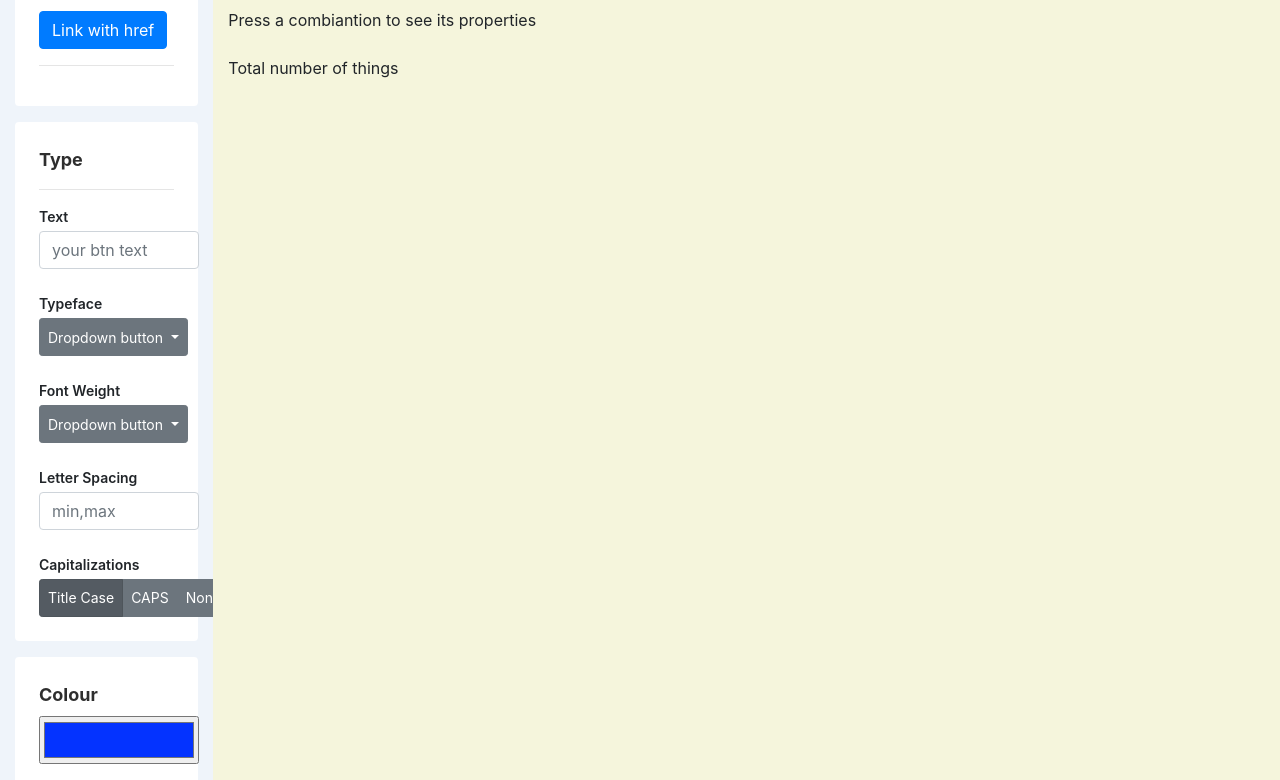
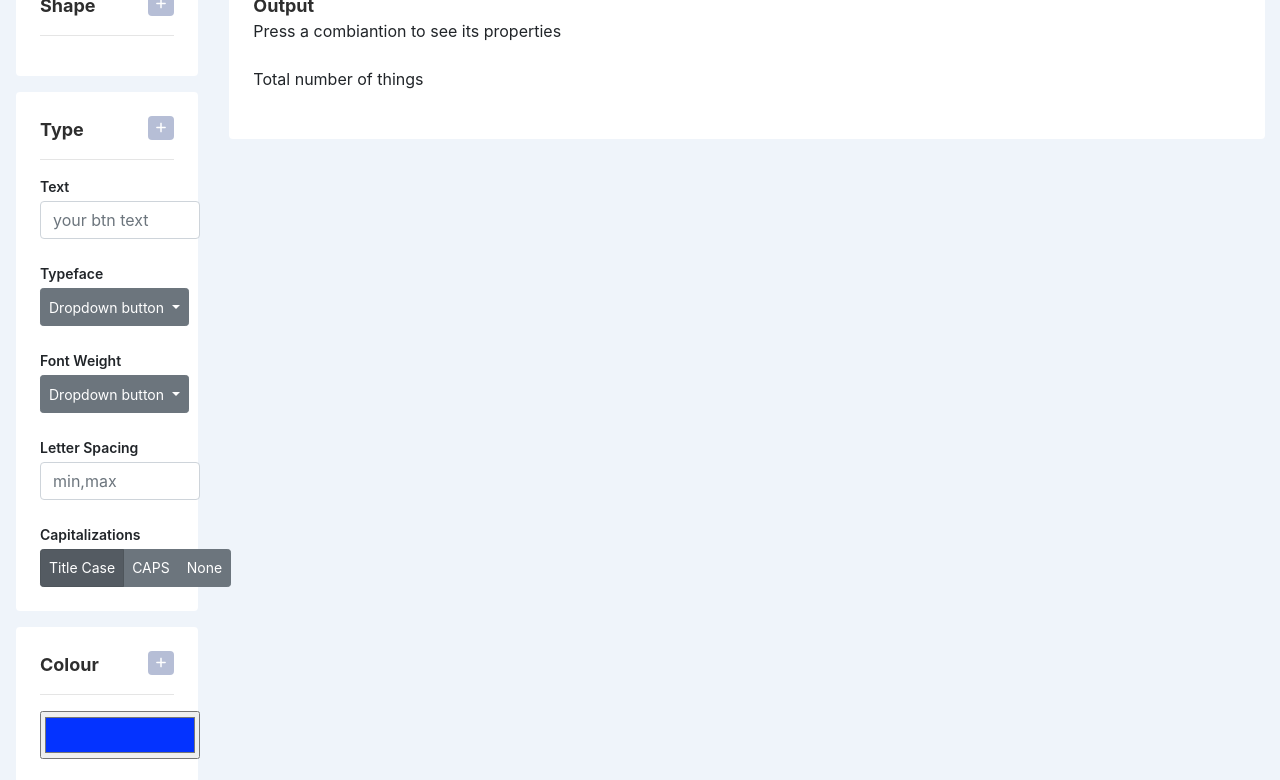
Before and after one commit to chaos-machine/chaos-machine.github.io, a plain HTML site: page WebIdea/index.html in a window 1280 px wide. Shown: the part 64-844 px from the top of the page. Drawn offline with nearby package versions, Linux system fonts and the light colour scheme.

Commit message:
changed UI

```diff
--- a/WebIdea/index.html
+++ b/WebIdea/index.html
@@ -3,6 +3,7 @@
 <head>
     <link rel="stylesheet" href="https://maxcdn.bootstrapcdn.com/bootstrap/4.0.0/css/bootstrap.min.css" integrity="sha384-Gn5384xqQ1aoWXA+058RXPxPg6fy4IWvTNh0E263XmFcJlSAwiGgFAW/dAiS6JXm" crossorigin="anonymous">
     <link rel="stylesheet" type="text/css" href="stylesheet.css">
+    <script src="https://kit.fontawesome.com/bb876be28f.js" crossorigin="anonymous"></script>
     <script src="https://ajax.googleapis.com/ajax/libs/jquery/3.4.1/jquery.js"></script>
     <meta charset="utf-8" />
     <title></title>
@@ -15,14 +16,14 @@
         <div class="row">
 
             <!-- Parameter area-->
-            <div class="col-md-2">
+            <div class="col-md-2 col-xs-4">
 
                 <!-- Shape parameters-->
                 <div class="cp">
                     <p class="space-small prop-big-header">Shape</p>
-                    <a class="btn btn-primary" data-toggle="collapse" href="#collapseExample" role="button" aria-expanded="false" aria-controls="collapseExample">
-                        Link with href
-                    </a>
+
+                        <i id="btn-expandable" class="fas fa-plus btn-icon" data-toggle="collapse" data-target="#collapseExample"
+                           aria-expanded="false" aria-controls="collapseExample"></i>
                     <hr>
 
                     <div class="collapse" id="collapseExample">
@@ -55,6 +56,9 @@
                         <!-- Type parameters-->
                 <div class="cp">
                     <p class="space-small prop-big-header">Type</p>
+
+                    <i id="btn-expandable" class="fas fa-plus btn-icon" data-toggle="collapse" data-target="#collapseExample"
+                       aria-expanded="false" aria-controls="collapseExample"></i>
                     <hr>
                     <p class="space-xsmall prop-header">Text</p>
                     <input type="email" class="form-control form space-default" id="button_text" aria-describedby="emailHelp" placeholder="your btn text">
@@ -107,6 +111,9 @@
                 <div class="cp">
                     <p class="space-small prop-big-header">Colour</p>
 
+                    <i id="btn-expandable" class="fas fa-plus btn-icon" data-toggle="collapse" data-target="#collapseExample"
+                       aria-expanded="false" aria-controls="collapseExample"></i>
+                    <hr />
                     <input id="picker" class="color-picker" type="color" value="#0433FF" />
                 </div>
 
@@ -116,15 +123,17 @@
                     </div>
 
                 <!-- Output area starts in here-->
-                <div class="col-md-10" style="background-color:beige">
+            <div class="col-md-10 col-xs-8">
 
-                    <h1 class="space-default">Output</h1>
+                <div id="output-area" class="cp">
+                    <p class="space-small prop-big-header">Output</p>
+                    <h />
 
                     <p class="space-default" id="output-text">Press a combiantion to see its properties</p>
 
                     <p class="space-default" id="total-no-text">Total number of things</p>
 
-
+                </div>
                 </div>
             </div>
 
--- a/WebIdea/index.js
+++ b/WebIdea/index.js
@@ -24,7 +24,7 @@ var capitalization = "capitalization";
 var corner_radius, color;
 
 /*this is where the button is placed in html*/
-let container = document.querySelector('.col-md-10');
+let container = document.querySelector('#output-area');
 
 
 
@@ -33,7 +33,20 @@ $(document).ready(function () {
     $('[data-toggle="popover"]').popover();
 });
 
+$('#btn-expandable').click(function () {
+    $(this).css('transform', 'rotate(180deg)');
 
+    if ($(this).hasClass('fas fa-plus')) {
+        $(this).removeClass("fas fa-plus");
+        $(this).addClass("fas fa-minus");
+    }
+
+    else {
+        $(this).removeClass("fas fa-minus");
+        $(this).addClass("fas fa-plus");
+    }
+
+});
 
 color_picker.on('input', function () {
     initial_color = this.value;
--- a/WebIdea/stylesheet.css
+++ b/WebIdea/stylesheet.css
@@ -69,6 +69,7 @@
 }
 
 .prop-big-header {
+    display:inline;
     font-size: 18px;
     font-weight: 600;
     font-weight:bolder;
@@ -82,7 +83,7 @@
     color: var(--secondary-font);
 }
 
-.col-md-9, .col-md-3 {
+.col-md-10, .col-md-2 {
     padding-top: 1rem;
     padding-left: 1rem;
 }
@@ -105,3 +106,14 @@
     height: 60px; /* Set the fixed height of the footer here */
     background-color: #f5f5f5;
 }
+
+.btn-icon {
+    background-color: #B6BED6;
+    border: none;
+    color: white;
+    border-radius: 4px;
+    padding: 6px 8px;
+    font-size: 12px;
+    cursor: pointer;
+    float: right;
+}
```
Lines whose indentation alone changed are shown as unchanged.
